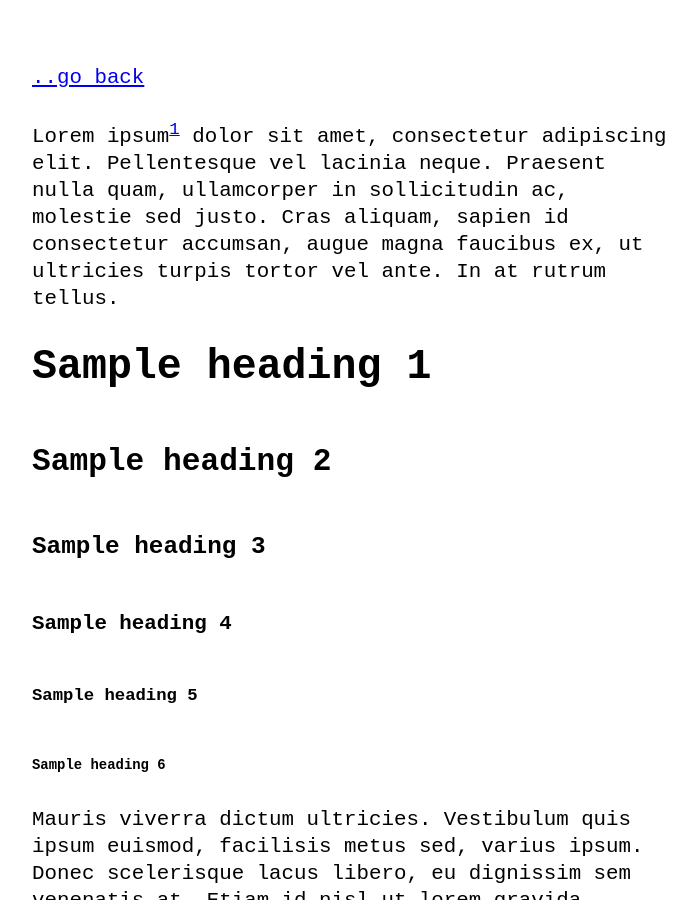
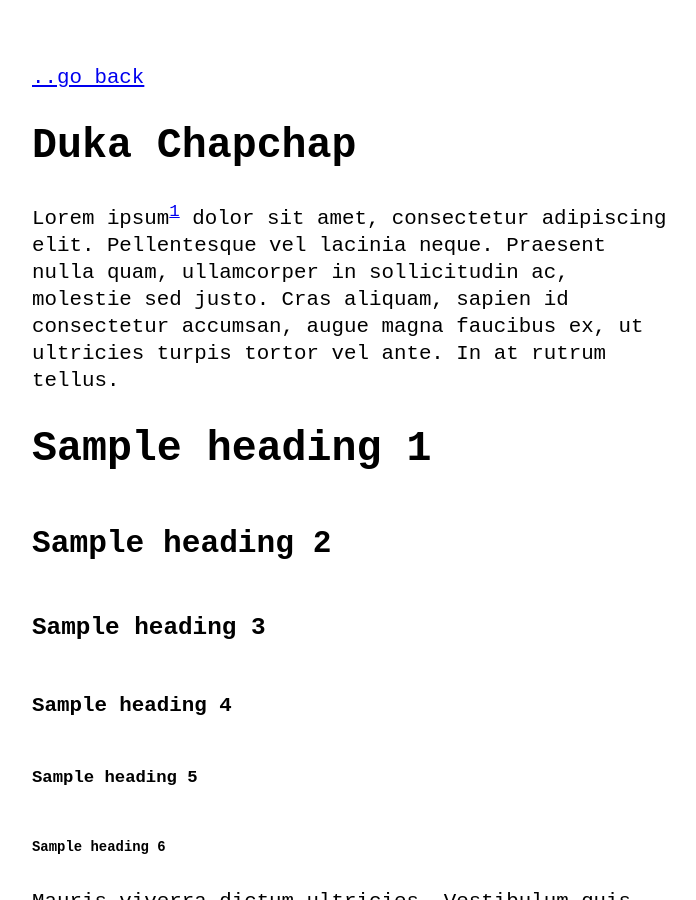
Before and after one commit to riggraz/no-style-please, a Jekyll site: the page built from dukachapchap.md, in a window 1280 px wide and 900 px high. Shown: the whole window, without its empty margins (288-984 px from the left). Built offline with Jekyll 4.4.1, drawn with Linux system fonts in a browser that asks for light colours; our own code applies the rules of GitHub Pages for plain Markdown files.

Commit message:
Update dukachapchap.md

```diff
--- a/dukachapchap.md
+++ b/dukachapchap.md
@@ -1,3 +1,8 @@
+---
+layout: page
+title: Duka Chapchap
+---
+
 Lorem ipsum[^1] dolor sit amet, consectetur adipiscing elit. Pellentesque vel lacinia neque. Praesent nulla quam, ullamcorper in sollicitudin ac, molestie sed justo. Cras aliquam, sapien id consectetur accumsan, augue magna faucibus ex, ut ultricies turpis tortor vel ante. In at rutrum tellus.
 
 # Sample heading 1
```
